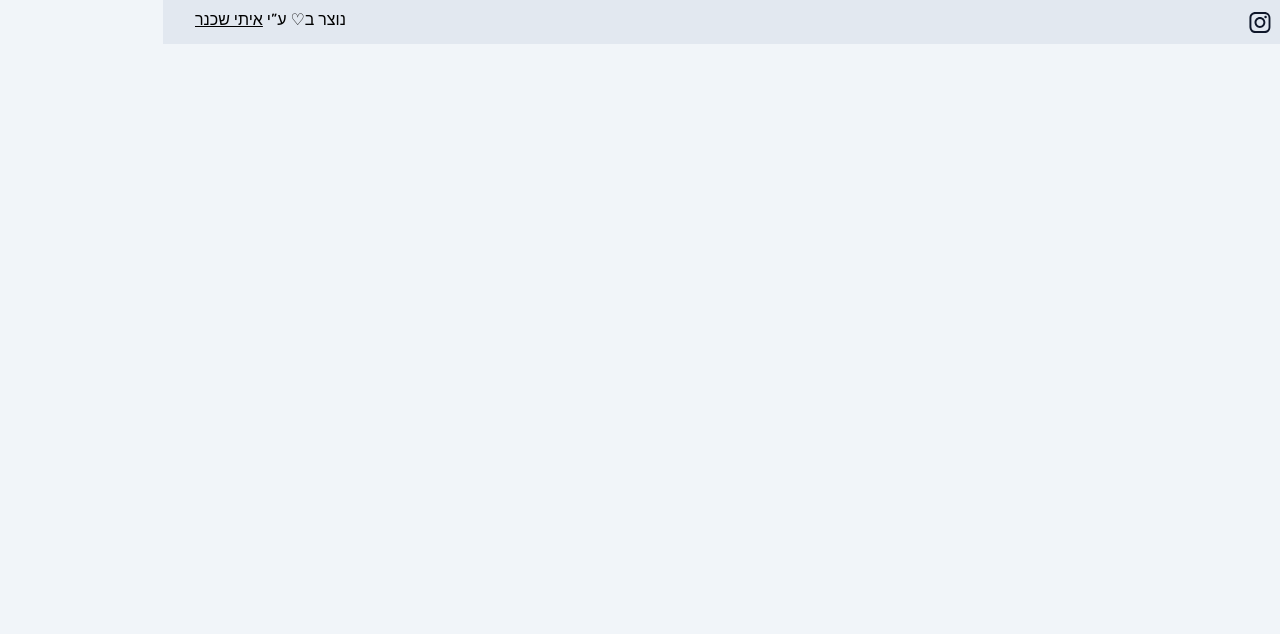
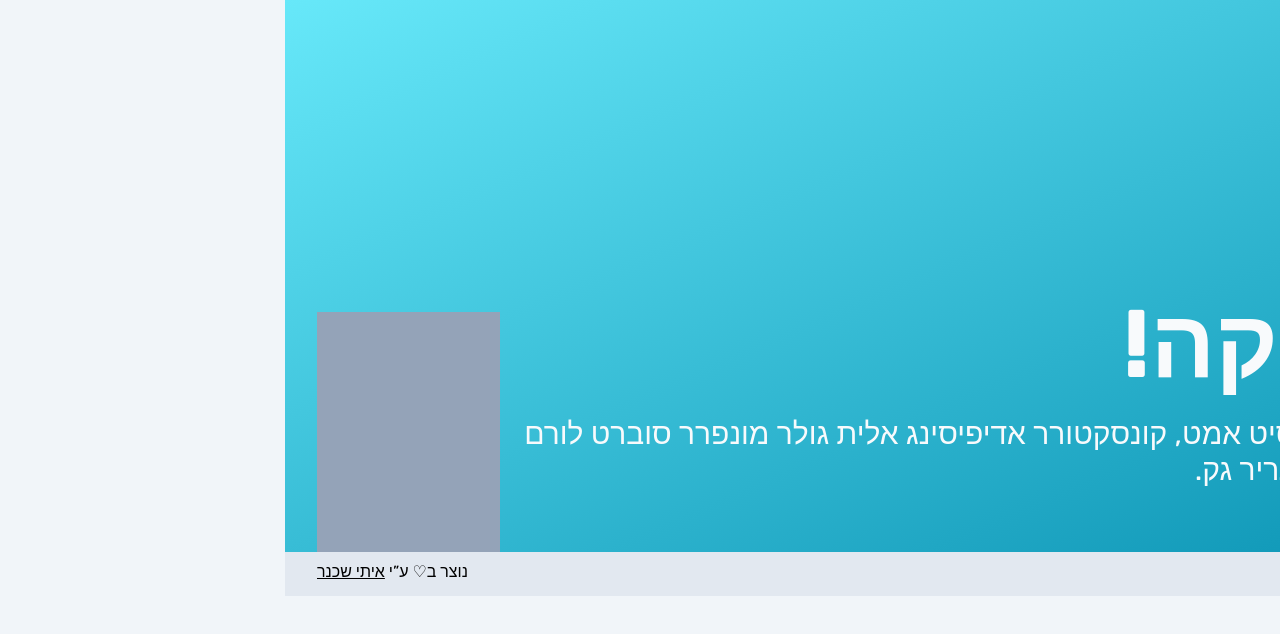
Before and after one commit to itays123/monopolika, a Next.js app: page / in a window 1280 px wide. Shown: the top 634 px of the page. Built offline with nearby package versions, Linux system fonts and the light colour scheme.

Commit message:
Layout: Home Header

```diff
--- /dev/null
+++ b/components/base/MultiLineText.tsx
@@ -0,0 +1,28 @@
+import clsx from "clsx";
+import { createElement } from "react";
+import { ClassName } from "../types";
+
+export interface IMultiLineTextProps extends ClassName {
+  as?: "p" | "h1" | "h2" | "h3" | "div" | "span";
+  text: string;
+}
+
+export default function MultiLineText({
+  className,
+  as = "span",
+  text,
+}: IMultiLineTextProps) {
+  return (
+    <>
+      {text
+        .split("\n")
+        .map((line, i) =>
+          createElement(
+            as,
+            { className: clsx("block", className), key: i },
+            line
+          )
+        )}
+    </>
+  );
+}
--- /dev/null
+++ b/components/layout/HomeHeader.tsx
@@ -0,0 +1,20 @@
+import strings from "../../strings";
+import MultiLineText from "../base/MultiLineText";
+
+export default function HomeHeader() {
+  return (
+    <header className="bg-gradient-to-br gradient-cyan">
+      <div className="container flex justify-between items-end pt-32">
+        <div className="text-slate-50 pb-16 flex-shrink">
+          <h1 className="text-[96px] font-bold">
+            <MultiLineText text={strings.HELLO} />
+          </h1>
+          <p className="text-3xl">
+            <MultiLineText text={strings.ABOUT_ME} />
+          </p>
+        </div>
+        <div className="w-60 h-60 bg-slate-400"></div>
+      </div>
+    </header>
+  );
+}
--- a/pages/index.tsx
+++ b/pages/index.tsx
@@ -1,5 +1,6 @@
 import Head from "next/head";
 import Footer from "../components/layout/Footer";
+import HomeHeader from "../components/layout/HomeHeader";
 import ContactMe from "../components/media/ContactMe";
 import ProductCard from "../components/product/ProductCard";
 
@@ -11,9 +12,9 @@ export default function Home() {
         <meta name="description" content="Generated by create next app" />
         <link rel="icon" href="/favicon.ico" />
       </Head>
-      <main>
-        <Footer />
-      </main>
+      <HomeHeader />
+      <main></main>
+      <Footer />
     </div>
   );
 }
```
